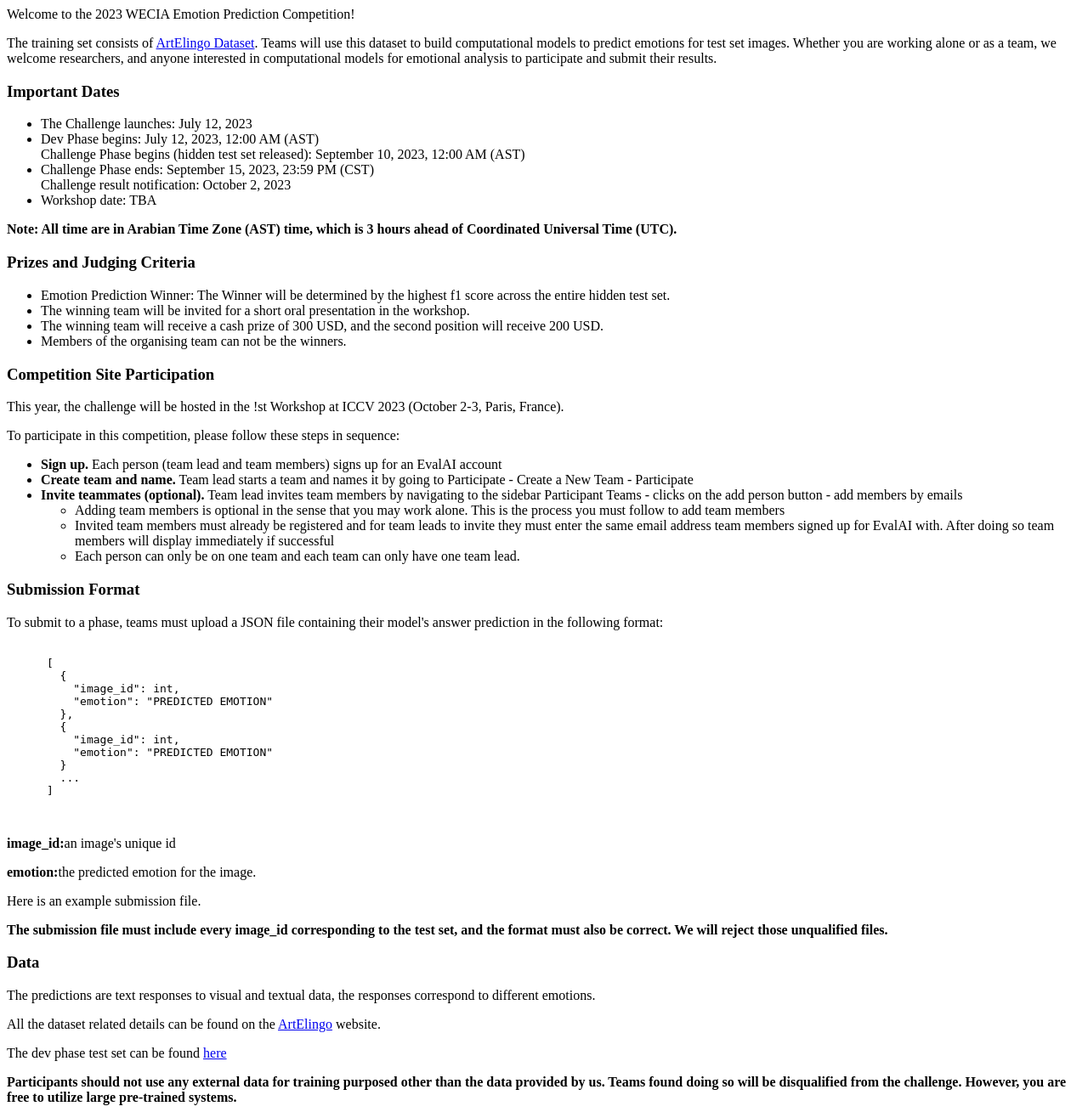
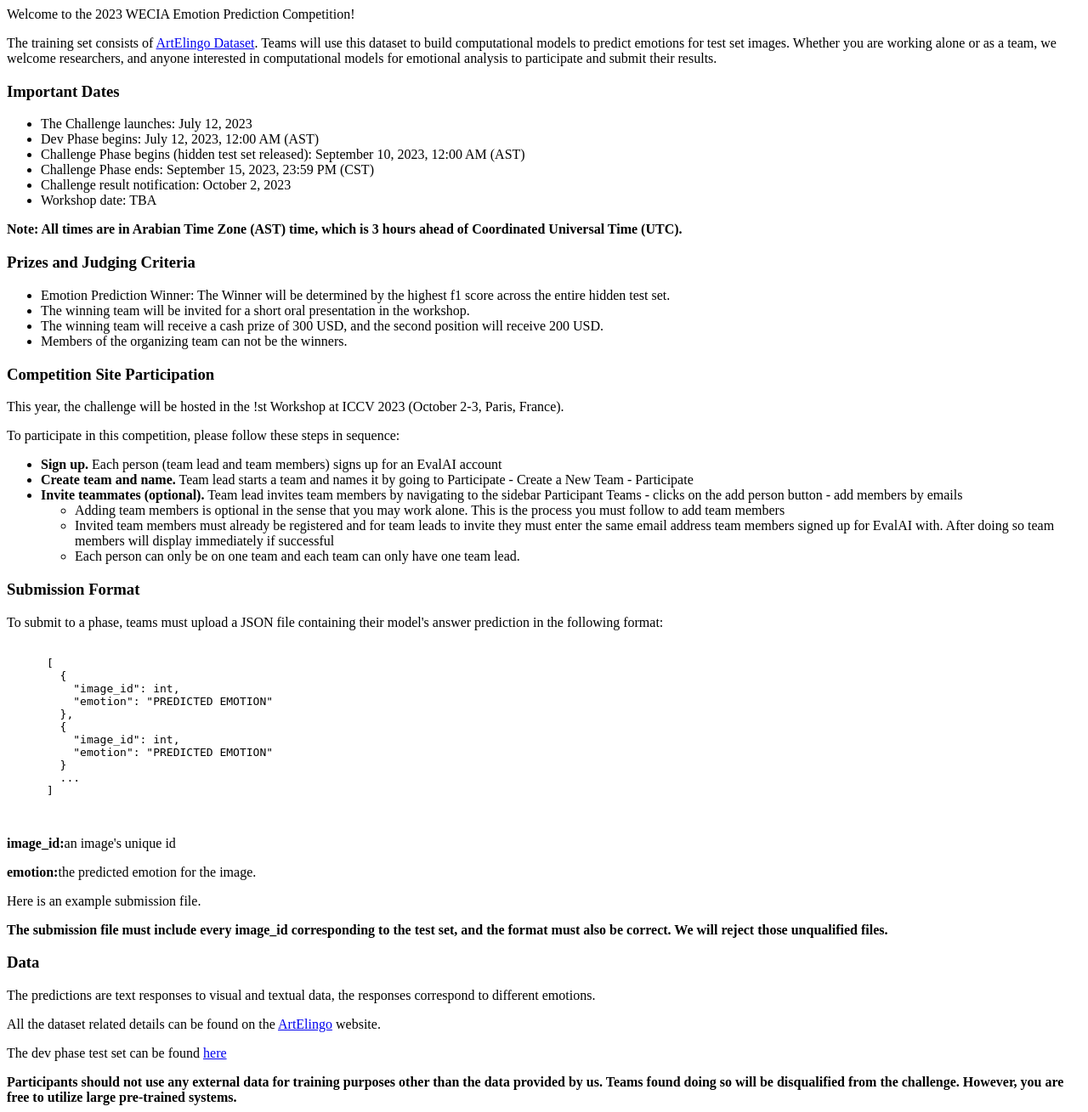
Before and after one commit to iccv23-wecia/challenge, a Python web app: template templates/description.html in a window 1280 px wide. Shown: the whole page at 85% size. Run offline with Jinja, Linux system fonts and the light colour scheme; the template is opened without the code that fills it, so the values that code supplies are empty.

Commit message:
Update description.html

```diff
--- a/templates/description.html
+++ b/templates/description.html
@@ -10,12 +10,12 @@
 <ul>
     <li>The Challenge launches: July 12, 2023</li>
     <li>Dev Phase begins: July 12, 2023, 12:00 AM (AST)</li>
-    <l1>Challenge Phase begins (hidden test set released): September 10, 2023, 12:00 AM (AST)</l1>
+    <li>Challenge Phase begins (hidden test set released): September 10, 2023, 12:00 AM (AST)</li>
     <li>Challenge Phase ends: September 15, 2023, 23:59 PM (CST)</li>
-    <l1>Challenge result notification: October 2, 2023</l1>
+    <li>Challenge result notification: October 2, 2023</li>
     <li>Workshop date: TBA</li>
 </ul>
-<p><b>Note: All time are in Arabian Time Zone (AST) time, which is 3 hours ahead of Coordinated Universal Time (UTC).</b></p>
+<p><b>Note: All times are in Arabian Time Zone (AST) time, which is 3 hours ahead of Coordinated Universal Time (UTC).</b></p>
 
 
 <h3>Prizes and Judging Criteria</h3>
@@ -25,7 +25,7 @@
     <!-- <li>Caption Generation Winner: The Winner will be determined by the highest XXX score across the entire test set.</li> -->
     <li>The winning team will be invited for a short oral presentation in the workshop.</li>
     <li>The winning team will receive a cash prize of 300 USD, and the second position will receive 200 USD. </li>
-    <li> Members of the organising team can not be the winners.</li>
+    <li> Members of the organizing team can not be the winners.</li>
 </ul>
 
 <h3>Competition Site Participation</h3>
@@ -75,5 +75,5 @@
 <p> All the dataset related details can be found on the <a href="https://www.artelingo.org/">ArtElingo</a> website.</p>
 <p>The dev phase test set can be found <a href="https://www.artelingo.org/"> here</a></p>
 
-<b>Participants should not use any external data for training purposed other than the data provided by us.
+<b>Participants should not use any external data for training purposes other than the data provided by us.
     Teams found doing so will be disqualified from the challenge. However, you are free to utilize large pre-trained systems. </b>
```
